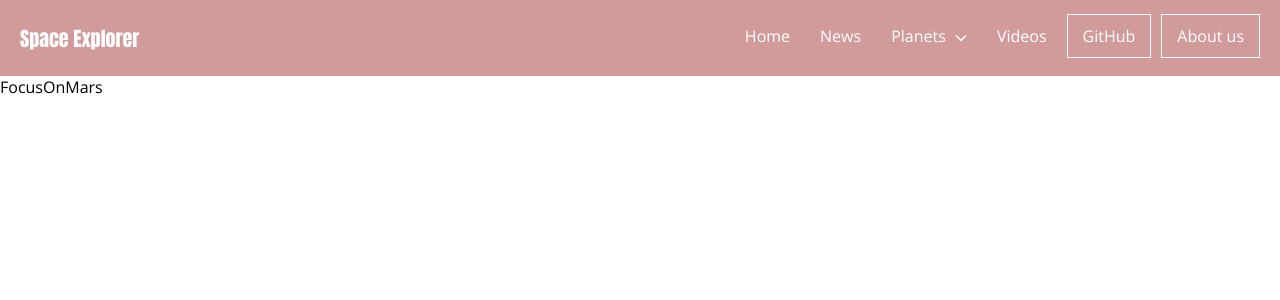
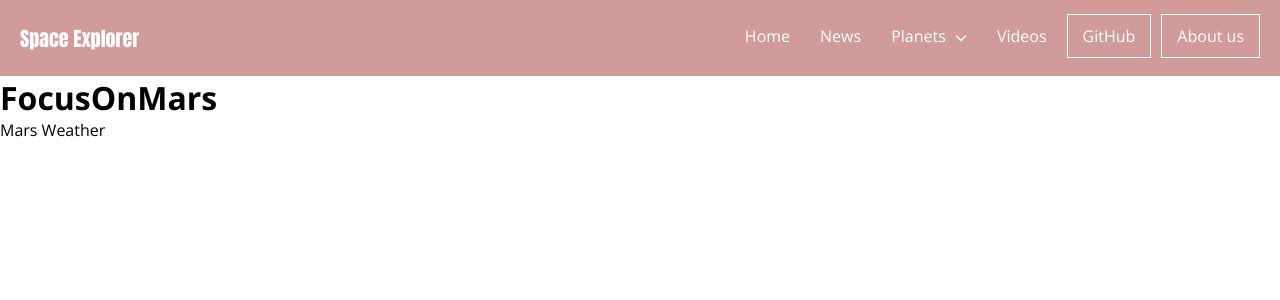
Before and after one commit to orianemgn/Space-explorer, a React (Create React App) app: page /focus-on-mars in a window 1280 px wide. Shown: the top 300 px of the page. Built offline with nearby package versions, Linux system fonts and the light colour scheme.

Commit message:
Image of the day done and organisation folder planets

```diff
--- a/src/components/planets/Mars.js
+++ b/src/components/planets/focus-on-mars/Mars.js
@@ -1,5 +1,4 @@
-//import axios from 'axios';
-//import { useState, useEffect} from 'react';
+
 
 
 const Mars = () => {
--- /dev/null
+++ b/src/components/planets/focus-on-mars/MarsWeather.js
@@ -0,0 +1,8 @@
+const MarsWeather = () => {
+    return (
+        <div>
+        Mars Weather</div>
+    )
+}
+
+export default MarsWeather;
--- a/src/components/planets/Apod.js
+++ b/src/components/planets/image-of-the-day/Apod.js
@@ -1,5 +1,5 @@
 import ApodContainer from './ApodContainer';
-import { useFetch } from '../useFetch/useFetch';
+import { useFetch } from '../../useFetch/useFetch';
 import './apod.css'
 
 const Apod = () => {
--- a/src/components/planets/SolarSysteme.js
+++ b/src/components/planets/planets-glossary/SolarSysteme.js
@@ -1,4 +1,4 @@
-import {useFetch} from '../useFetch/useFetch';
+import {useFetch} from '../../useFetch/useFetch';
 import PlanetsCards from './PlanetsCards';
 import './solarsysteme.css';
 
--- a/src/pages/FocusOnMars.js
+++ b/src/pages/FocusOnMars.js
@@ -1,8 +1,13 @@
 import React from 'react'
+import MarsWeather from '../components/planets/focus-on-mars/MarsWeather'
 
 function FocusOnMars() {
   return (
-    <div>FocusOnMars</div>
+    <div>
+      <h1>FocusOnMars</h1>
+      <MarsWeather/>
+    </div>
+
   )
 }
 
--- a/src/pages/ImageOfTheDay.js
+++ b/src/pages/ImageOfTheDay.js
@@ -1,5 +1,5 @@
 import React from 'react';
-import Apod from '../components/planets/Apod';
+import Apod from '../components/planets/image-of-the-day/Apod';
 
 function ImageOfTheDay() {
   return (
--- a/src/pages/PlanetsGlossary.js
+++ b/src/pages/PlanetsGlossary.js
@@ -1,12 +1,11 @@
 import React from 'react';
-import SolarSystem from '../components/planets/SolarSysteme';
+import SolarSystem from '../components/planets/planets-glossary/SolarSysteme';
 
 export default function PlanetsGlossary() {
   return (
     <div>
         <h1>PlanetsGlossary</h1>
         <SolarSystem />
-
     </div>
   )
 }
```
Also changed, not shown: src/pages/Planets.js (deleted, +0 -15 lines), src/components/planets/image-of-the-day/ApodContainer.jsx (renamed from src/components/planets/ApodContainer.jsx), src/components/planets/image-of-the-day/apod.css (renamed from src/components/planets/apod.css), src/components/planets/planets-glossary/PlanetsCards.js (renamed from src/components/planets/PlanetsCards.js), src/components/planets/planets-glossary/solarsysteme.css (renamed from src/components/planets/solarsysteme.css).
